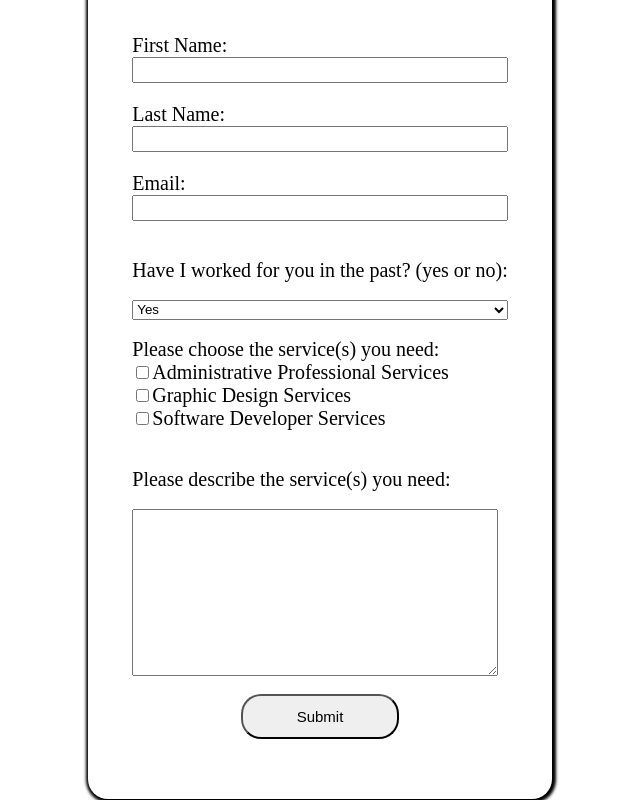
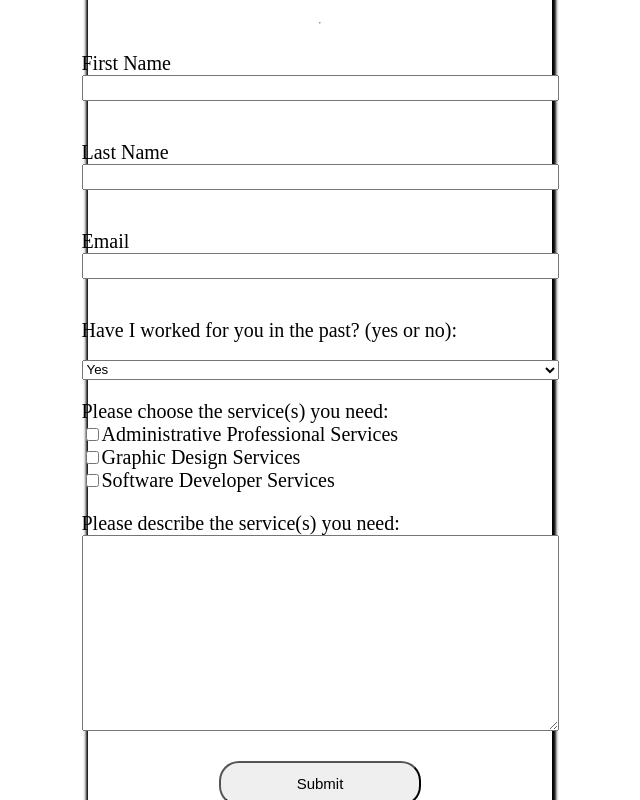
Before and after one commit to tberry825/portfolio2024, a React (Vite) app: page /contact in a window 1280 px wide. Shown: the part 300-1100 px from the top of the page, without its empty margins (320-960 px from the left). Built offline with nearby package versions, Linux system fonts and the light colour scheme.

Commit message:
adding files

```diff
--- a/package.json
+++ b/package.json
@@ -10,6 +10,7 @@
     "preview": "vite preview"
   },
   "dependencies": {
+    "axios": "^1.6.7",
     "react": "^18.2.0",
     "react-dom": "^18.2.0"
   },
--- a/src/App.css
+++ b/src/App.css
@@ -1,4 +1,3 @@
-
 /* NavBar */
 header {
   display: flex;
@@ -19,7 +18,7 @@ header {
   /* box-shadow: 1px 1px 3px 3px; */
 }
 
-.NavLogoLink img{
+.NavLogoLink img {
   width: 50%;
 }
 
@@ -74,7 +73,8 @@ footer.contactLink {
 }
 
 h1 {
-  text-shadow: 3px 3px  lightgrey
+  text-align: center;
+  text-shadow: 3px 3px lightgrey
 }
 
 /* h2 {
@@ -98,6 +98,7 @@ h1 {
 
 .inputField {
   height: 20px;
+  margin-bottom: 20px;
 }
 
 /* select.inputField {
@@ -107,6 +108,11 @@ h1 {
 .textInput {
   height: 161px;
   width: 360px;
+}
+
+textarea {
+  height: 190px;
+  width: 471px;
 }
 
 
@@ -123,4 +129,5 @@ h1 {
   margin: auto;
   border-radius: 20px;
   font-size: 15px;
+  margin-top: 15px;
 }
--- /dev/null
+++ b/src/Components/ContactForm.jsx
@@ -0,0 +1,145 @@
+import React, { useState } from 'react';
+import axios from 'axios';
+
+export default () => {
+    const [status, setStatus] = useState({
+        submitted: false,
+        submitting: false,
+        info: { error: false, msg: null },
+    });
+    const [inputs, setInputs] = useState({
+        email: '',
+        message: '',
+    });
+    const handleServerResponse = (ok, msg) => {
+        if (ok) {
+            setStatus({
+                submitted: true,
+                submitting: false,
+                info: { error: false, msg: msg },
+            });
+            setInputs({
+                email: '',
+                message: '',
+            });
+        } else {
+            setStatus({
+                info: { error: true, msg: msg },
+            });
+        }
+    };
+    const handleOnChange = (e) => {
+        e.persist();
+        setInputs((prev) => ({
+            ...prev,
+            [e.target.id]: e.target.value,
+        }));
+        setStatus({
+            submitted: false,
+            submitting: false,
+            info: { error: false, msg: null },
+        });
+    };
+    const handleOnSubmit = (e) => {
+        e.preventDefault();
+        setStatus((prevStatus) => ({ ...prevStatus, submitting: true }));
+        axios({
+            method: 'POST',
+            url: 'https://formspree.io/f/xleqgpkn',
+            data: inputs,
+        })
+            .then((response) => {
+                handleServerResponse(
+                    true,
+                    'Thank you, your message has been submitted.',
+                );
+            })
+            .catch((error) => {
+                handleServerResponse(false, error.response.data.error);
+            });
+    };
+    return (
+        <main >
+            <div className="formContainer">
+                <h1>Thank you for choosing T.A.P. Services</h1>
+                <h2>Please fill out the information below: </h2>
+                <hr />
+                <form onSubmit={handleOnSubmit}>
+                    <div className="inputWrapper">
+                        <label className="textLabel" htmlFor="text">First Name</label>
+                        <input className="inputField"
+                            id="firstName"
+                            type="name"
+                            name="_replyto"
+                            onChange={handleOnChange}
+                            required
+                            value={inputs.name}
+                        />
+                    </div>
+                    <div className="inputWrapper">
+                        <label className="textLabel" htmlFor="text">Last Name</label>
+                        <input className="inputField"
+                            id="lastName"
+                            type="name"
+                            name="_replyto"
+                            onChange={handleOnChange}
+                            required
+                            value={inputs.name}
+
+                        />
+                    </div>
+                    <div className="inputWrapper">
+                        <label className="textLabel" htmlFor="email">Email</label>
+                        <input className="inputField"
+                            id="email"
+                            type="email"
+                            name="_replyto"
+                            onChange={handleOnChange}
+                            required
+                            value={inputs.email}
+                        />
+                    </div>
+                    <div className="inputWrapper">
+                        <label className="textLabel">Have I worked for you in the past? (yes or no): </label><br />
+                        <select className="inputField">
+                            <option value="1">Yes</option>
+                            <option value="2">No</option>
+                        </select>
+                    </div>
+                    <div className="checkBoxWrapper">
+                        <label className="textLabel">Please choose the service(s) you need: </label><br />
+                        <input type="checkbox" id="service1" name="vehicle1" value="Admin" />
+                        <label className="checkLabel" for="vehicle1">Administrative Professional Services</label><br />
+                        <input type="checkbox" id="service2" name="vehicle2" value="Graphic" />
+                        <label className="checkLabel" for="vehicle2">Graphic Design Services</label><br />
+                        <input type="checkbox" id="service3" name="vehicle3" value="Software" />
+                        <label className="checkLabel" for="vehicle3">Software Developer Services</label><br />
+                    </div>
+                    <div className="inputWrapper">
+                        <label className="textLabel" htmlFor="message">Please describe the service(s) you need:</label>
+                        <textarea
+                            id="message"
+                            name="message"
+                            onChange={handleOnChange}
+                            required
+                            value={inputs.message}
+                        />
+                    </div>
+                    <div className="buttonSubmit">
+                        <button className="buttonSubmit" type="submit" disabled={status.submitting}>
+                            {!status.submitting
+                                ? !status.submitted
+                                    ? 'Submit'
+                                    : 'Submitted'
+                                : 'Submitting...'}
+                        </button>
+                    </div>
+                </form>
+                {status.info.error && (
+                    <div className="error">Error: {status.info.msg}</div>
+                )}
+                {!status.info.error && status.info.msg && <p>{status.info.msg}</p>}
+            </div>
+        </main>
+    );
+};
--- a/src/Components/FooterNav.jsx
+++ b/src/Components/FooterNav.jsx
@@ -9,8 +9,8 @@ function FooterNav() {
             <footer>
                 <div className="logoLink">
                     <Link to="/logo">
-                    {/* <img src="src/assets/Logo1.png" alt="Logo" className="logo" /> */}
-                    <img src="src/assets/Logo2.png" alt="Logo" className="logo" />
+                    <img src="src/assets/Logo1.png" alt="Logo" className="logo" />
+                    {/* <img src="src/assets/Logo2.png" alt="Logo" className="logo" /> */}
                     </Link>
                 </div>
                 <div className="NavFooter">
--- a/src/Components/NavBar.jsx
+++ b/src/Components/NavBar.jsx
@@ -7,8 +7,8 @@ function NavBar() {
       <header>
         <div className="NavLogoLink">
           <Link to="/logo">
-            {/* <img src="src/assets/Logo1.png" alt="Logo" className="logo" /> */}
-            <img src="src/assets/Logo2.png" alt="Logo" className="logo" />
+            <img src="src/assets/Logo1.png" alt="Logo" className="logo" />
+            {/* <img src="src/assets/Logo2.png" alt="Logo" className="logo" />           */}
           </Link>
         </div>
         <div className="navLink">
--- a/src/Pages/Contact.jsx
+++ b/src/Pages/Contact.jsx
@@ -1,14 +1,17 @@
 import NavBar from "../Components/NavBar"
 import Form from "../Components/Form"
 import Footer from "../Components/Footer"
+import ContactForm from "../Components/ContactForm"
 
 function Contact() {
 
     return (
       <>
         <NavBar />
-        <Form />
+        <ContactForm />
+        {/* <Form /> */}
         <Footer />
+
 
       </>
     )
```
Also changed, not shown: .eslintrc.cjs (deleted), 2 other files (tests, documents, lock files or other folders).
